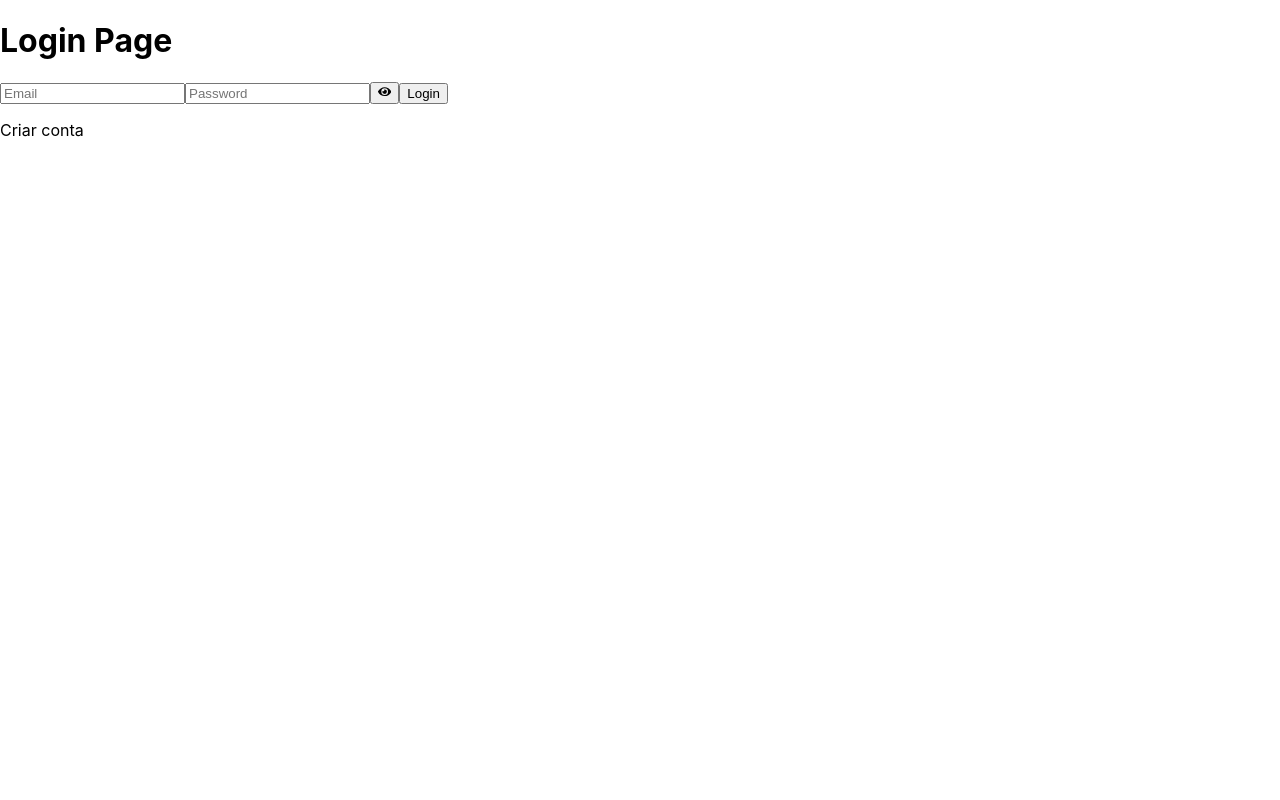
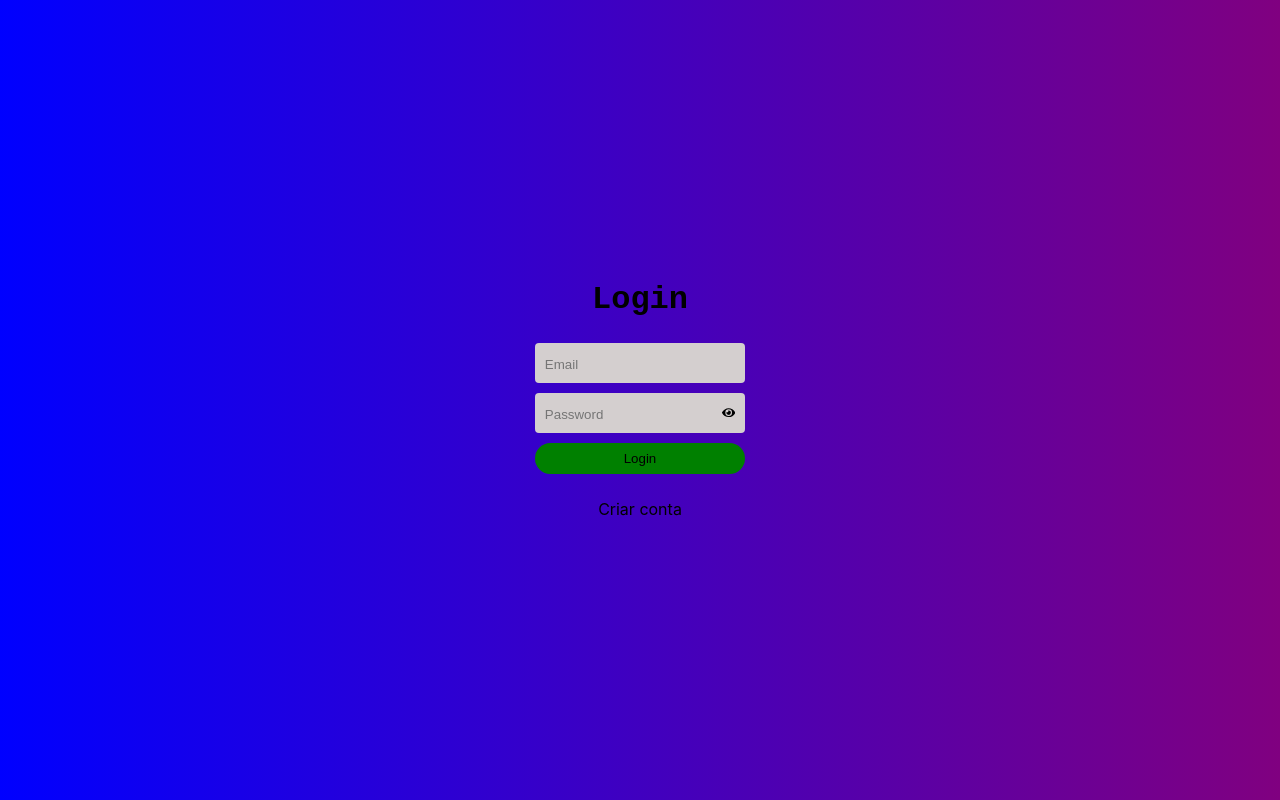
Before and after one commit to SamuelMorais030202/todo-list, a React (Create React App) app in the folder frontend/: page /login in a window 1280 px wide. Built offline with nearby package versions, Linux system fonts and the light colour scheme; no server answers.

Commit message:
Estilizando a página de login

```diff
--- /dev/null
+++ b/frontend/src/pages/Login/index.css
@@ -0,0 +1,52 @@
+* {
+  margin: 0;
+  padding: 0;
+}
+
+.page-login {
+  height: 100vh;
+  display: flex;
+  flex-direction: column;
+  align-items: center;
+  justify-content: center;
+  gap: 25px;
+  background-image: linear-gradient(to right, blue, purple);
+}
+
+.page-login h1 {
+  font-family: 'Courier New', Courier, monospace;
+}
+
+.form {
+  display: flex;
+  flex-direction: column;
+  justify-content: center;
+  gap: 10px;
+}
+
+.label-form {
+  background-color: rgb(212, 207, 207);
+  padding: 10px;
+  border-radius: 4px;
+}
+
+.input {
+  border: none;
+  color: black;
+  font-weight: 500;
+  background-color: transparent;
+  outline: none;
+}
+
+.password-toggle {
+  background-color: transparent;
+  border: none;
+}
+
+.button-login {
+  background-color: green;
+  border: none;
+  padding: 8px;
+  border-radius: 20px;
+  font-family: Arial, Helvetica, sans-serif;
+}
--- a/frontend/src/pages/Login/index.tsx
+++ b/frontend/src/pages/Login/index.tsx
@@ -2,6 +2,8 @@ import React, { useState } from "react";
 import { FaEye, FaEyeSlash } from "react-icons/fa";
 import { Navigate, useNavigate } from "react-router-dom";
 import { requestLogin, setToken } from "../../services/request";
+
+import './index.css';
 
 export const Login = () : JSX.Element => {
   const [email, setEmail] = useState('');
@@ -31,25 +33,27 @@ export const Login = () : JSX.Element => {
 
   return (
     <div className="page-login">
-      <h1>Login Page</h1>
+      <h1>Login</h1>
       <section className="form">
-        <label htmlFor="email-login">
+        <label htmlFor="email-login" className="label-form">
           <input
             type="text"
             placeholder="Email"
             id="email-login"
             name="email"
+            className="input"
             value={ email }
             onChange={ (event : React.ChangeEvent<HTMLInputElement>) =>
               setEmail(event.target.value) }
           />
         </label>
-        <label htmlFor="password-input">
+        <label htmlFor="password-input" className="label-form">
           <input
             type={showPassword ? "text" : "password"}
             id="password-input"
             name="password"
             placeholder="Password"
+            className="input"
             value={password}
             onChange={(event: React.ChangeEvent<HTMLInputElement>) =>
               setPassword(event.target.value)
--- a/frontend/src/pages/NewProfile/index.tsx
+++ b/frontend/src/pages/NewProfile/index.tsx
@@ -46,7 +46,10 @@ export const NewProfile = () : JSX.Element => {
     <div className="new-profile-page">
       <h1>Create your account</h1>
       <section className="newProfile">
-        <Input name="fullName" handleChange={ handleChange } value={ formState.fullName } />
+        <Input name="fullName"
+          handleChange={ handleChange }
+          value={ formState.fullName }
+        />
         <Input name="email" handleChange={ handleChange } value={ formState.email } />
         <Input name="phone" handleChange={ handleChange } value={ formState.phone } />
         <InputPassword
```
